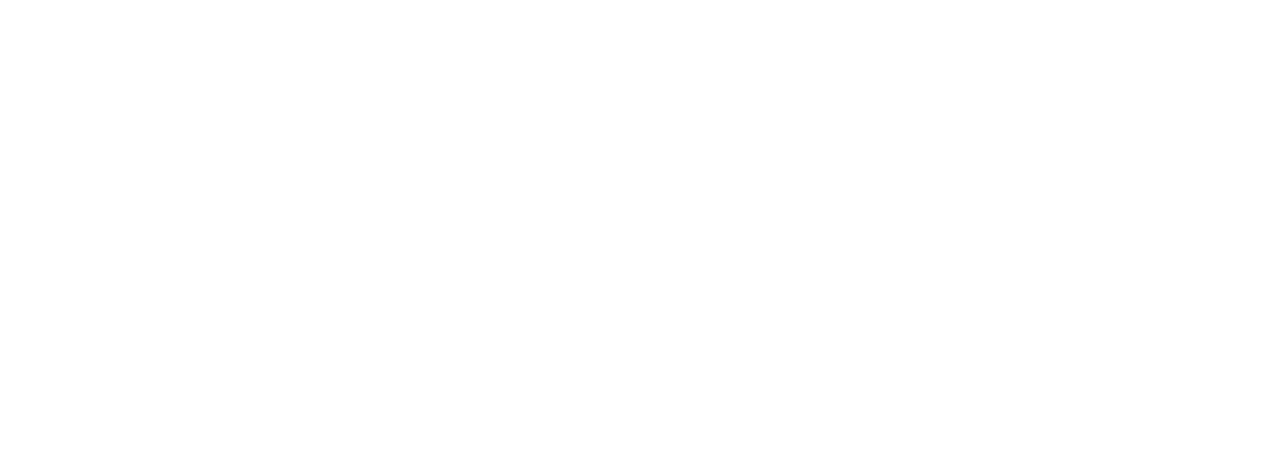
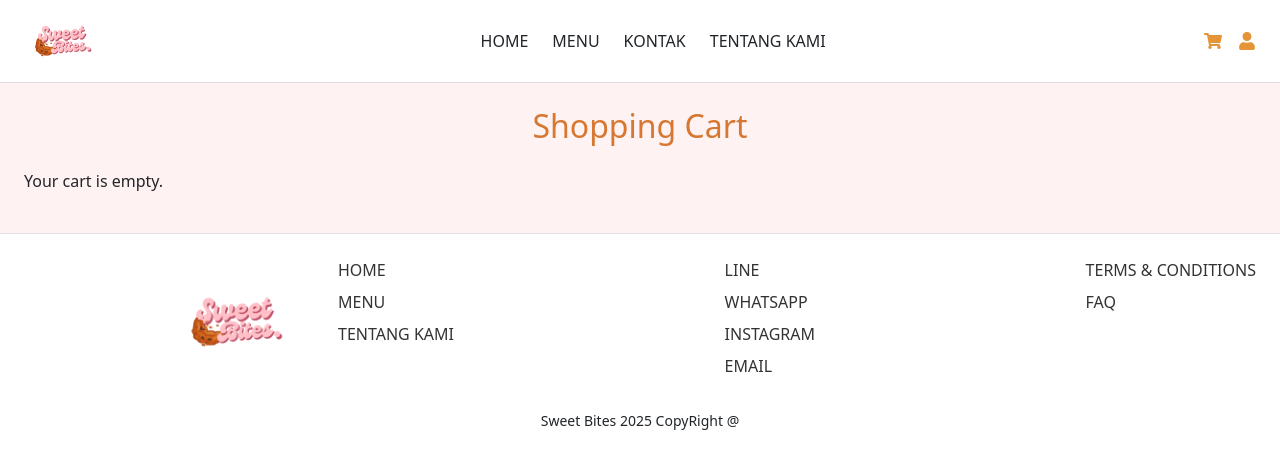
Before and after one commit to SoftDevTIB/Sweet-Bites-Kelompok-9, a React (Vite) app in the folder client/: page /cart in a window 1280 px wide. Before the commit this address had no page. Shown: the top 468 px of the page. Built offline with nearby package versions, Linux system fonts and the light colour scheme.

Commit message:
membuat halaman cart dan add produk to cart

```diff
--- a/client/src/App.jsx
+++ b/client/src/App.jsx
@@ -3,16 +3,21 @@
 import HomePage from './customer/pages/Homepage';
 import MenuPage from './customer/pages/MenuPage';
 import MenuDetailPage from './customer/pages/MenuDetailPage';
+import CartPage from './customer/pages/CartPage';
+import { CartProvider } from './customer/context/CartContext';
 
 function App() {
   return (
+    <CartProvider>
       <main>
         <Routes>
           <Route path="/" element={<HomePage />} />
           <Route path="/menu" element={<MenuPage />} />
           <Route path="/menu/:id" element={<MenuDetailPage />} />
+          <Route path="/cart" element={<CartPage />} />
         </Routes>
       </main>
+    </CartProvider>
   );
 }
 
--- a/client/src/customer/components/ProductCard.jsx
+++ b/client/src/customer/components/ProductCard.jsx
@@ -1,8 +1,15 @@
 import React from 'react';
 import { FaShoppingCart } from 'react-icons/fa';
 import './ProductCard.css';
+import { useCart } from '../context/CartContext';
 
-const ProductCard = ({ name, price, available, imageUrl }) => {
+const ProductCard = ({ id, name, price, available, imageUrl }) => {
+  const { addToCart } = useCart();
+
+  const handleAddToCart = () => {
+    addToCart({ id, name, price, available, imageUrl });
+  };
+
   return (
     <div className="card m-2" style={{ width: '14rem' }}>
       <img src={imageUrl} className="card-img-top" alt={name} />
@@ -12,7 +19,7 @@
         <p className={available ? 'available-text' : 'text-muted'}>
           {available ? 'Tersedia' : 'Tidak tersedia'}
         </p>
-        <button className="btn btn-sm btn-success" disabled={!available}>
+        <button className="btn btn-sm btn-success" disabled={!available} onClick={handleAddToCart}>
           <FaShoppingCart /> Add To Cart
         </button>
       </div>
--- a/client/src/customer/components/header.css
+++ b/client/src/customer/components/header.css
@@ -25,10 +25,14 @@
 .icons {
     display: flex;
     gap: 20px;
+    align-items: center;
 }
 
 .icon {
     color: #e59538;
     font-size: 18px;
     cursor: pointer;
+    display: flex;
+    align-items: center;
+    vertical-align: middle;
 }
--- a/client/src/customer/components/header.jsx
+++ b/client/src/customer/components/header.jsx
@@ -1,5 +1,6 @@
 import React from 'react';
 import { FaShoppingCart, FaUser } from 'react-icons/fa';
+import { Link } from 'react-router-dom';
 import logo from '../../assets/logo.png';
 import './header.css';
 
@@ -15,9 +16,11 @@
         <a href="/kontak" className="text-decoration-none text-dark fw-medium">KONTAK</a>
         <a href="/tentang" className="text-decoration-none text-dark fw-medium">TENTANG KAMI</a>
       </nav>
-      <div className="icons d-flex gap-3 text-warning" style={{ fontSize: '18px', cursor: 'pointer' }}>
-        <FaShoppingCart />
-        <FaUser />
+      <div className="icons d-flex gap-3">
+        <Link to="/cart" className="icon">
+          <FaShoppingCart />
+        </Link>
+        <FaUser className="icon" />
       </div>
     </header>
   );
--- /dev/null
+++ b/client/src/customer/context/CartContext.jsx
@@ -0,0 +1,44 @@
+import React, { createContext, useState, useContext } from 'react';
+
+const CartContext = createContext();
+
+export const CartProvider = ({ children }) => {
+  const [cartItems, setCartItems] = useState([]);
+
+  const addToCart = (product) => {
+    setCartItems(prevItems => {
+      const existingItem = prevItems.find(item => item.id === product.id);
+      if (existingItem) {
+        return prevItems.map(item =>
+          item.id === product.id ? { ...item, quantity: item.quantity + 1 } : item
+        );
+      } else {
+        return [...prevItems, { ...product, quantity: 1 }];
+      }
+    });
+  };
+
+  const removeFromCart = (productId) => {
+    setCartItems(prevItems => prevItems.filter(item => item.id !== productId));
+  };
+
+  const updateQuantity = (productId, quantity) => {
+    setCartItems(prevItems =>
+      prevItems.map(item =>
+        item.id === productId ? { ...item, quantity: quantity } : item
+      )
+    );
+  };
+
+  const clearCart = () => {
+    setCartItems([]);
+  };
+
+  return (
+    <CartContext.Provider value={{ cartItems, addToCart, removeFromCart, updateQuantity, clearCart }}>
+      {children}
+    </CartContext.Provider>
+  );
+};
+
+export const useCart = () => useContext(CartContext);
--- /dev/null
+++ b/client/src/customer/pages/CartPage.css
@@ -0,0 +1,9 @@
+.cart-title {
+  color: #D67832;
+  padding-left: 15px;
+  padding-right: 15px;
+  text-align: center;
+  display: flex;
+  justify-content: center;
+  align-items: center;
+}
--- /dev/null
+++ b/client/src/customer/pages/CartPage.jsx
@@ -0,0 +1,68 @@
+import React from 'react';
+import { useCart } from '../context/CartContext';
+import { FaTrash, FaPlusCircle, FaMinusCircle } from 'react-icons/fa';
+import Header from '../components/header';
+import Footer from '../components/footer';
+
+const CartPage = () => {
+  const { cartItems, removeFromCart, updateQuantity } = useCart();
+
+  const totalItems = cartItems.reduce((sum, item) => sum + item.quantity, 0);
+  const subtotal = cartItems.reduce((sum, item) => sum + item.quantity * parseFloat(item.price.replace(/\./g, '').replace(',', '.')), 0);
+
+  const formatPrice = (price) => {
+    return 'Rp ' + price.toLocaleString('id-ID');
+  };
+
+  const handleIncrease = (id, quantity) => {
+    updateQuantity(id, quantity + 1);
+  };
+
+  const handleDecrease = (id, quantity) => {
+    if (quantity > 1) {
+      updateQuantity(id, quantity - 1);
+    }
+  };
+
+  return (
+    <>
+      <Header />
+      <div className="container-fluid p-4" style={{ backgroundColor: '#FFF2F2' }}>
+        <h2 className="cart-title mb-4" style={{ color: '#D67832', textAlign: 'center' }}>Shopping Cart</h2>
+        {cartItems.length === 0 ? (
+          <p>Your cart is empty.</p>
+        ) : (
+          <div className="row">
+            <div className="col-md-8">
+              {cartItems.map(item => (
+                <div key={item.id} className="d-flex align-items-center mb-3 border-bottom pb-3">
+                  <img src={item.imageUrl} alt={item.name} style={{ width: '80px', height: '80px', objectFit: 'cover', marginRight: '15px' }} />
+                  <div className="flex-grow-1">
+                    <h5>{item.name}</h5>
+                    <p>{item.price}</p>
+                    <div className="d-flex align-items-center">
+                      <button className="btn btn-link p-0 me-2" onClick={() => handleDecrease(item.id, item.quantity)}><FaMinusCircle /></button>
+                      <span>{item.quantity}</span>
+                      <button className="btn btn-link p-0 ms-2" onClick={() => handleIncrease(item.id, item.quantity)}><FaPlusCircle /></button>
+                      <button className="btn btn-link text-danger ms-3" onClick={() => removeFromCart(item.id)}><FaTrash /></button>
+                    </div>
+                  </div>
+                </div>
+              ))}
+            </div>
+            <div className="col-md-4">
+              <div className="border p-3" style={{ borderRadius: '10px' }}>
+                <p>Total Item: {totalItems} buah</p>
+                <p>SubTotal: <strong>{formatPrice(subtotal)}</strong></p>
+                <button className="btn btn-success w-100">Check out</button>
+              </div>
+            </div>
+          </div>
+        )}
+      </div>
+      <Footer />
+    </>
+  );
+};
+
+export default CartPage;
--- a/client/src/customer/pages/MenuDetailPage.jsx
+++ b/client/src/customer/pages/MenuDetailPage.jsx
@@ -4,6 +4,7 @@
 import Header from '../components/header';
 import Footer from '../components/footer';
 import gambar1 from '../../assets/Choco_oreo.jpg';
+import { useCart } from '../context/CartContext';
 
 const products = [
   {
@@ -71,6 +72,7 @@
 const MenuDetailPage = () => {
   const { id } = useParams();
   const navigate = useNavigate();
+  const { addToCart } = useCart();
 
   const product = products.find(p => p.id === id);
 
@@ -87,6 +89,10 @@
     );
   }
 
+  const handleAddToCart = () => {
+    addToCart(product);
+  };
+
   return (
     <>
       <Header />
@@ -97,12 +103,12 @@
           </div>
           <div className="col-md-6">
             <h2 style={{ color: '#3B7883' }}>{product.name}</h2>
-<p style={{ color: 'black' }}>{product.description}</p>
+            <p style={{ color: 'black' }}>{product.description}</p>
             <p style={{ color: product.available ? '#D67832' : 'gray' }}>
               {product.available ? 'Tersedia' : 'Tidak tersedia'}
             </p>
             <h4 style={{ color: '#3B7883' }}>Rp {product.price}</h4>
-            <button className="btn btn-success me-2" disabled={!product.available}>
+            <button className="btn btn-success me-2" disabled={!product.available} onClick={handleAddToCart}>
               <FaShoppingCart /> Add To Cart
             </button>
             <button className="btn btn-outline-secondary">
--- a/client/src/customer/pages/MenuPage.jsx
+++ b/client/src/customer/pages/MenuPage.jsx
@@ -24,6 +24,7 @@
           {staticProducts.map(product => (
             <Link key={product.id} to={`/menu/${product.id}`} style={{ textDecoration: 'none' }}>
               <ProductCard
+                id={product.id}
                 name={product.name}
                 price={product.price}
                 available={product.available}
```
Lines whose indentation alone changed are shown as unchanged.
